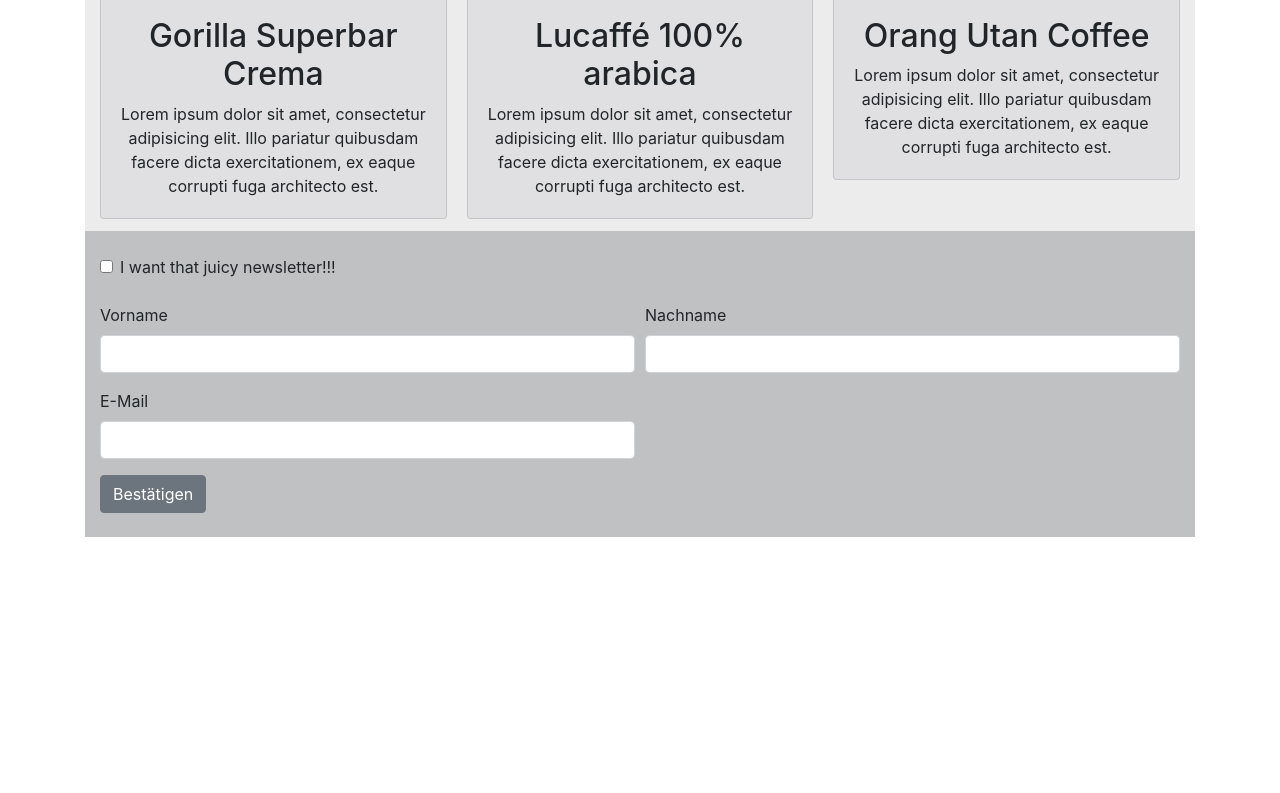
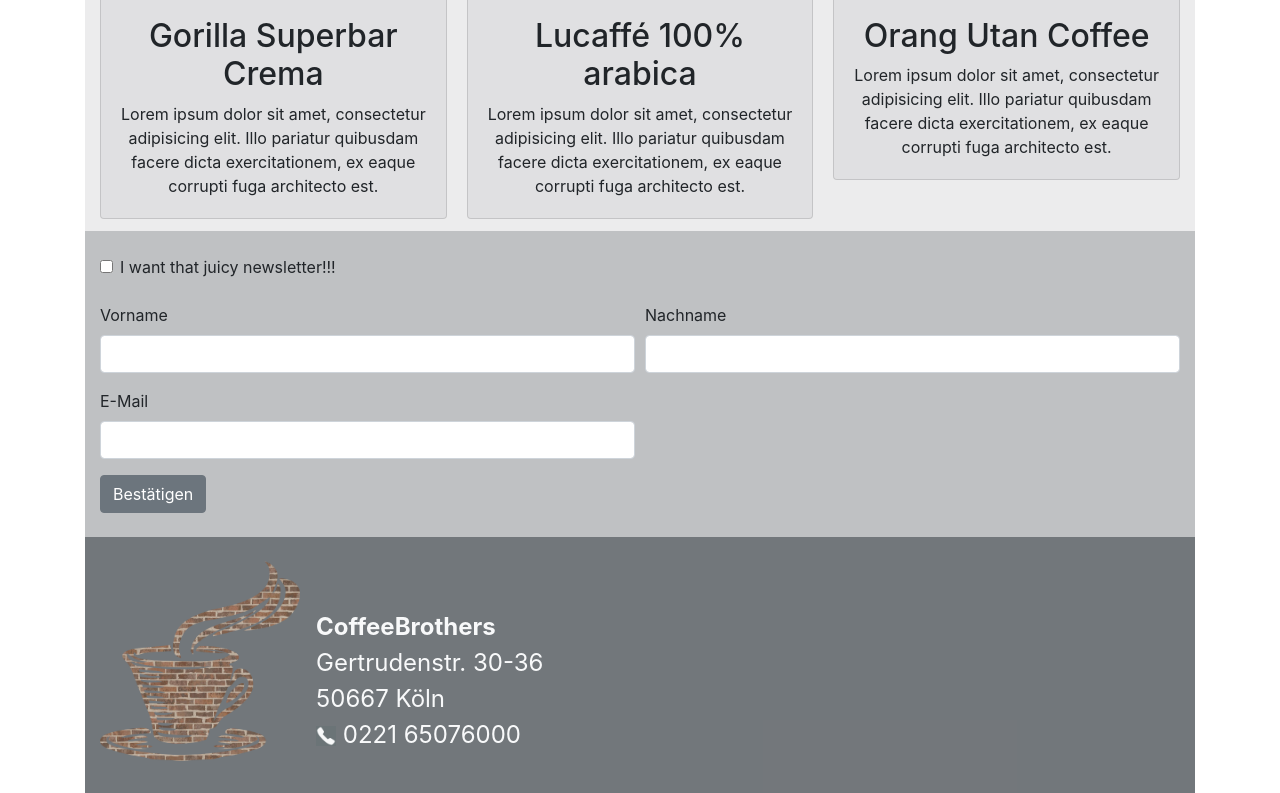
Before and after one commit to florianGierlichs/CoffeeBrothers, a website: page index.html in a window 1280 px wide. Shown: the part 2075-2868 px from the top of the page. Before the commit the page ends 2612 px from the top, so only its background shows below. Drawn offline with nearby package versions, Linux system fonts and the light colour scheme.

Commit message:
Add contact in index.html

```diff
--- a/index.html
+++ b/index.html
@@ -219,6 +219,30 @@
         </form>
       </section>
     </main>
+    <footer style="background-color: #343a40b0;" class="pt-4 pb-4">
+      <div class="col-md-6" id="contact" style="display: flex;">
+        <img
+          src="resources/CoffeeBrothers-brick_wall-logo.png"
+          alt="CoffeeBrothers Logo"
+          style="width: 200px; height: 200px;"
+        />
+        <address style="font-size: 1.5em;" class="pt-5 pl-3 text-light">
+          <strong>CoffeeBrothers</strong>
+          <br />
+          Gertrudenstr. 30-36
+          <br />
+          50667 Köln
+          <br />
+          <img
+            src="resources/icon phone 3.png"
+            alt="Icon phone"
+            style="width: 20px;"
+          />
+          0221 65076000
+        </address>
+      </div>
+      <div class="col-md-6"></div>
+    </footer>
 
     <!-- <script>
       const elementTest = document.getElementById("navButton").innerHTML;
```
Also changed, not shown: resources/icon phone 3.png (added).
